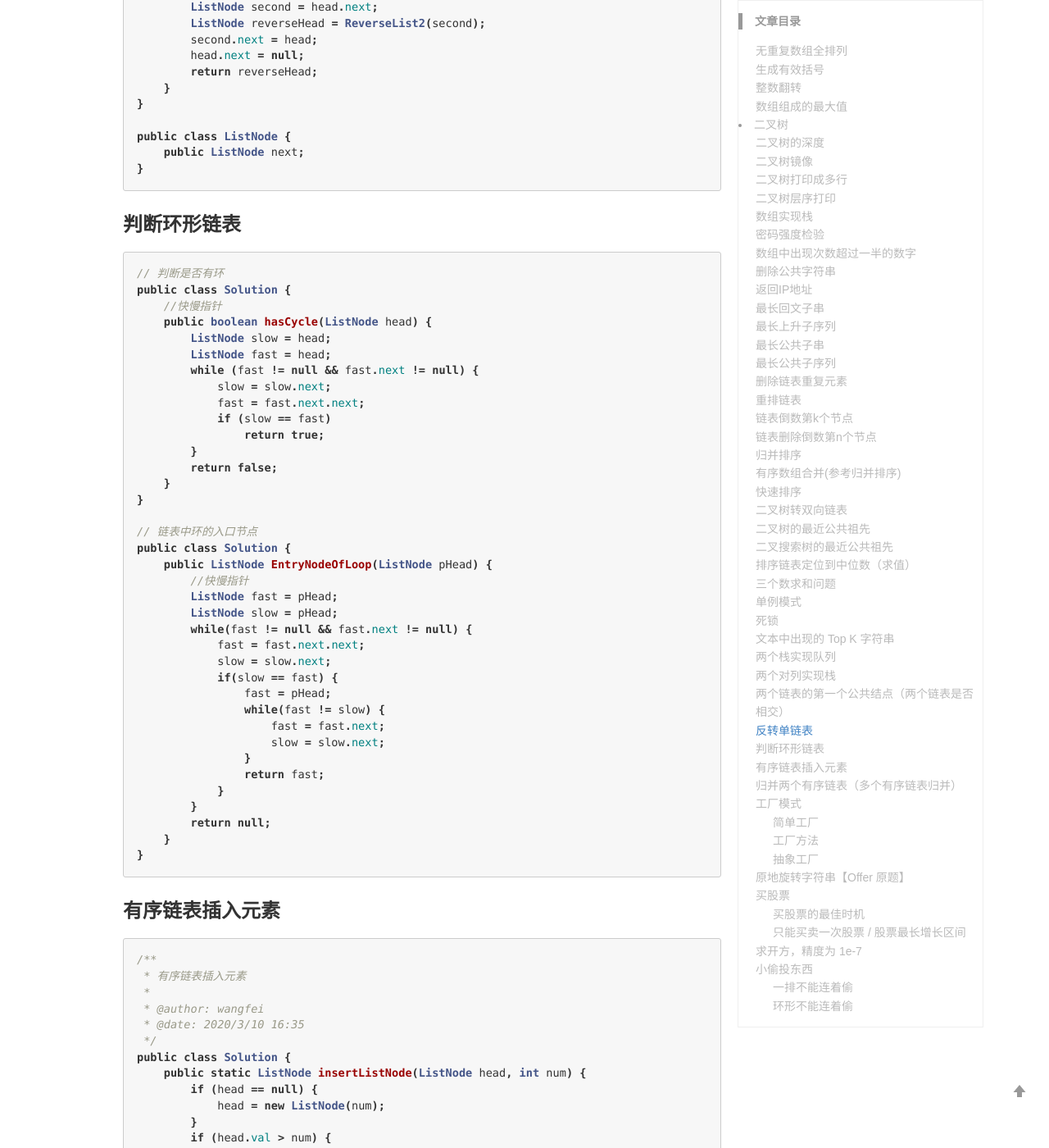
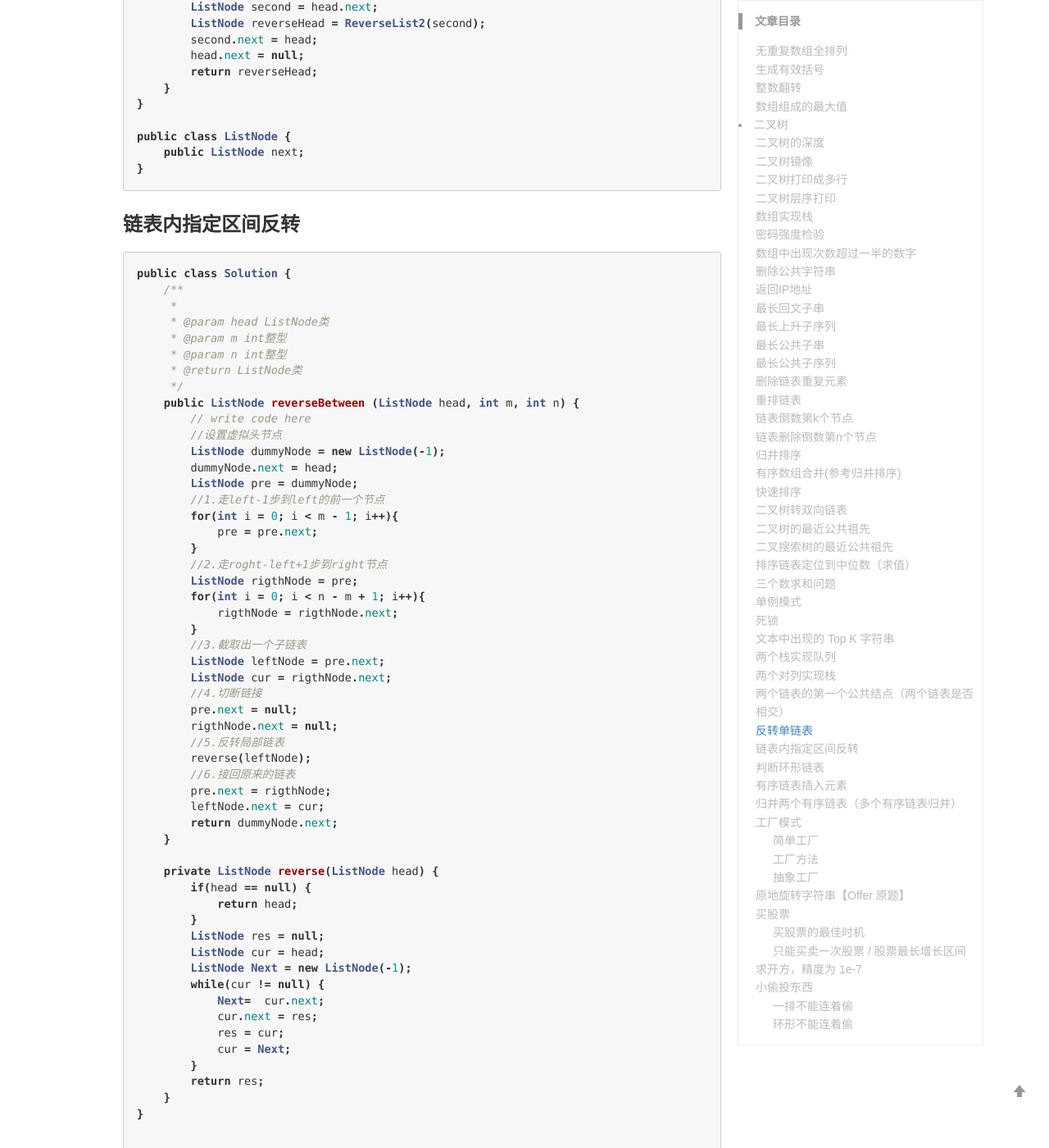
Before and after one commit to wangfei910/wangfei910.github.io, a Jekyll site: the page built from _posts/2019-10-3-常用算法.md, in a window 1280 px wide and 1400 px high, scrolled down 30074 px. Shown: the whole window at 82% size. Built offline with Jekyll 4.4.1, drawn with Linux system fonts in a browser that asks for light colours; comment, search, counter and statistics services are not loaded.

Commit message:
Update 2019-10-3-常用算法.md

````diff
--- a/_posts/2019-10-3-常用算法.md
+++ b/_posts/2019-10-3-常用算法.md
@@ -1462,6 +1462,65 @@ public class ListNode {
     public ListNode next;
 }
 ```
+
+### 链表内指定区间反转
+```java
+public class Solution {
+    /**
+     *
+     * @param head ListNode类
+     * @param m int整型
+     * @param n int整型
+     * @return ListNode类
+     */
+    public ListNode reverseBetween (ListNode head, int m, int n) {
+        // write code here
+        //设置虚拟头节点
+        ListNode dummyNode = new ListNode(-1);
+        dummyNode.next = head;
+        ListNode pre = dummyNode;
+        //1.走left-1步到left的前一个节点
+        for(int i = 0; i < m - 1; i++){
+            pre = pre.next;
+        }
+        //2.走roght-left+1步到right节点
+        ListNode rigthNode = pre;
+        for(int i = 0; i < n - m + 1; i++){
+            rigthNode = rigthNode.next;
+        }
+        //3.截取出一个子链表
+        ListNode leftNode = pre.next;
+        ListNode cur = rigthNode.next;
+        //4.切断链接
+        pre.next = null;
+        rigthNode.next = null;
+        //5.反转局部链表
+        reverse(leftNode);
+        //6.接回原来的链表
+        pre.next = rigthNode;
+        leftNode.next = cur;
+        return dummyNode.next;
+    }
+
+    private ListNode reverse(ListNode head) {
+        if(head == null) {
+            return head;
+        }
+        ListNode res = null;
+        ListNode cur = head;
+        ListNode Next = new ListNode(-1);
+        while(cur != null) {
+            Next=  cur.next;
+            cur.next = res;
+            res = cur;
+            cur = Next;
+        }
+        return res;
+    }
+}
+
+```
+
 ### 判断环形链表
 ```java
 // 判断是否有环
````
